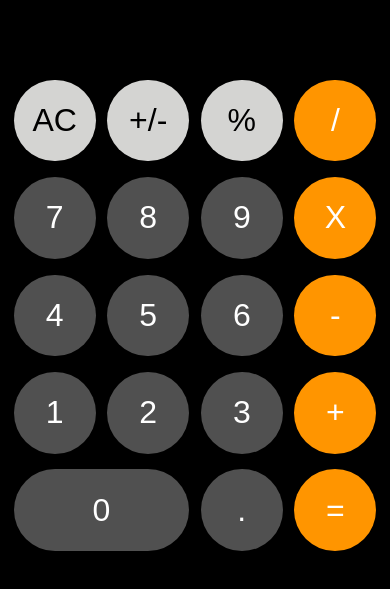
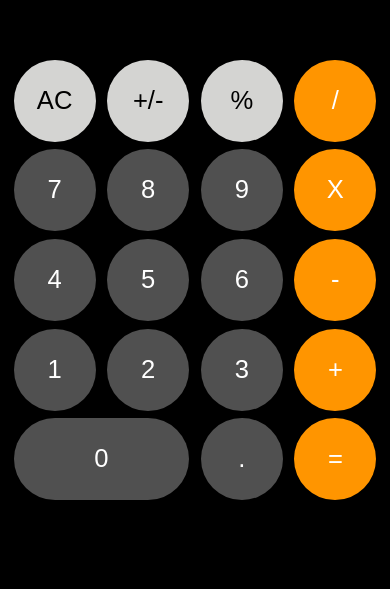
Before and after one commit to m-Colen/iphone-calculator, a website with bundled scripts: page index.html in a window 390 px wide. Shown: the part 253-842 px from the top of the page. Built offline with nearby package versions, Linux system fonts and the light colour scheme.

Commit message:
Updated button sizing

```diff
--- a/styles/main.css
+++ b/styles/main.css
@@ -28,9 +28,11 @@ button {
   height: 21vw;
   max-height: 100px;
   text-align: center;
+  line-height: 1em;
+  padding: 0px;
   border: none;
   font-size: 2rem;
-  margin: 2vw 1.5vw;
+  margin: 1vw 1.5vw;
 }
 
 button:hover {
@@ -38,9 +40,21 @@ button:hover {
   opacity: 0.8;
 }
 
+@media only screen and (max-width: 750px) {
+  html {
+    font-size: 0.9rem;
+  }
+}
+
+@media only screen and (max-width: 550px) {
+  html {
+    font-size: 0.8rem;
+  }
+}
+
 @media only screen and (max-width: 350px) {
   html {
-    font-size: .7rem;
+    font-size: 0.7rem;
   }
 }
 
@@ -61,7 +75,7 @@ button:hover {
   font-size: 5rem;
   height: calc(5rem + 15vh);
   margin: 0 1.5vw;
-  padding-top: 15vh;
+  padding-top: 12vh;
   padding-bottom: 2vh;
   display: flex;
   justify-content: end;
```
